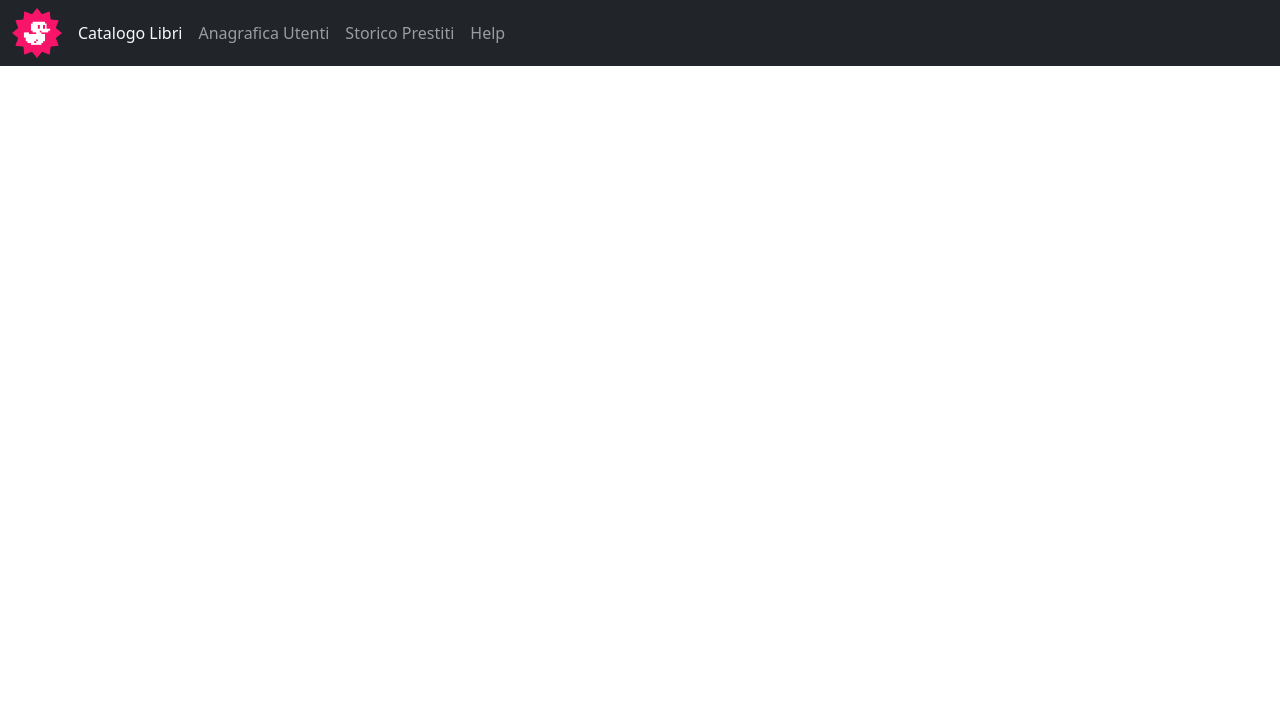
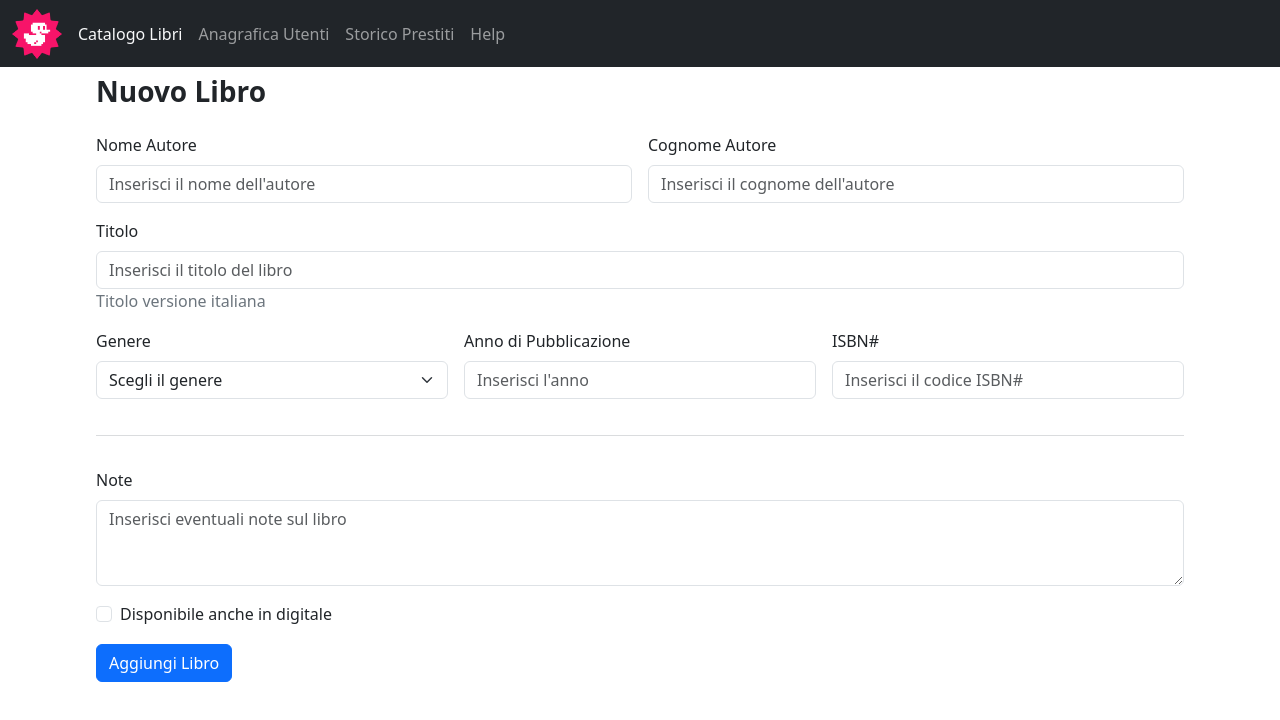
Before and after one commit to Alessandro-Messineo/html-css-bootstrap-dashboard, a plain HTML site: page pagine-interne/nuovo-libro.html in a window 1280 px wide. Drawn offline with nearby package versions, Linux system fonts and the light colour scheme; files that its build step writes are made by us from their sources.

Commit message:
aggiunto form

```diff
--- a/pagine-interne/nuovo-libro.html
+++ b/pagine-interne/nuovo-libro.html
@@ -1,24 +1,33 @@
 <!DOCTYPE html>
 <html lang="en">
+
 <head>
     <meta charset="UTF-8">
     <meta name="viewport" content="width=device-width, initial-scale=1.0">
     <!-- Font awesome -->
-    <link rel="stylesheet" href="https://cdnjs.cloudflare.com/ajax/libs/font-awesome/6.7.2/css/all.min.css" integrity="sha512-Evv84Mr4kqVGRNSgIGL/F/aIDqQb7xQ2vcrdIwxfjThSH8CSR7PBEakCr51Ck+w+/U6swU2Im1vVX0SVk9ABhg==" crossorigin="anonymous" referrerpolicy="no-referrer" />
+    <link rel="stylesheet" href="https://cdnjs.cloudflare.com/ajax/libs/font-awesome/6.7.2/css/all.min.css"
+        integrity="sha512-Evv84Mr4kqVGRNSgIGL/F/aIDqQb7xQ2vcrdIwxfjThSH8CSR7PBEakCr51Ck+w+/U6swU2Im1vVX0SVk9ABhg=="
+        crossorigin="anonymous" referrerpolicy="no-referrer" />
     <!-- Bootstrap -->
-    <link href="https://cdn.jsdelivr.net/npm/bootstrap@5.3.7/dist/css/bootstrap.min.css" rel="stylesheet" integrity="sha384-LN+7fdVzj6u52u30Kp6M/trliBMCMKTyK833zpbD+pXdCLuTusPj697FH4R/5mcr" crossorigin="anonymous">
-    <script src="https://cdn.jsdelivr.net/npm/bootstrap@5.3.7/dist/js/bootstrap.bundle.min.js" integrity="sha384-ndDqU0Gzau9qJ1lfW4pNLlhNTkCfHzAVBReH9diLvGRem5+R9g2FzA8ZGN954O5Q" crossorigin="anonymous"></script>
+    <link href="https://cdn.jsdelivr.net/npm/bootstrap@5.3.7/dist/css/bootstrap.min.css" rel="stylesheet"
+        integrity="sha384-LN+7fdVzj6u52u30Kp6M/trliBMCMKTyK833zpbD+pXdCLuTusPj697FH4R/5mcr" crossorigin="anonymous">
+    <script src="https://cdn.jsdelivr.net/npm/bootstrap@5.3.7/dist/js/bootstrap.bundle.min.js"
+        integrity="sha384-ndDqU0Gzau9qJ1lfW4pNLlhNTkCfHzAVBReH9diLvGRem5+R9g2FzA8ZGN954O5Q"
+        crossorigin="anonymous"></script>
     <!-- css -->
-    <link rel="stylesheet" href="css/style.css">
+    <link rel="stylesheet" href="../css/style.css">
     <title>Nuovo libro</title>
 </head>
+
 <body>
     <!-- Intestazione -->
     <header>
         <nav class="navbar navbar-expand-lg bg-dark " data-bs-theme="dark">
             <div class="container-fluid">
-                <img src="../img/duck.png" alt="duck" width="50" class="d-inline-block align-text-top me-2">
-                <button class="navbar-toggler" type="button" data-bs-toggle="collapse" data-bs-target="#navbarNav" aria-controls="navbarNav" aria-expanded="false" aria-label="Toggle navigation">
+                <a href="../index.html">
+                    <img src="../img/duck.png" alt="duck" width="50" class="d-inline-block align-text-top me-2"></a>
+                <button class="navbar-toggler" type="button" data-bs-toggle="collapse" data-bs-target="#navbarNav"
+                    aria-controls="navbarNav" aria-expanded="false" aria-label="Toggle navigation">
                     <span class="navbar-toggler-icon"></span>
                 </button>
                 <div class="collapse navbar-collapse" id="navbarNav">
@@ -43,7 +52,90 @@
 
     <!-- Contenuto principale -->
     <main>
-
+        <div class="container-main">
+            <h3 class="mt-2 fw-bold">Nuovo Libro</h3>
+            <form class="row g-3 mt-2">
+                <div class="col-6 ">
+                    <label for="nome" class="form-label">Nome Autore</label>
+                    <input type="text" class="form-control" id="nome" placeholder="Inserisci il nome dell'autore">
+                </div>
+                <div class="col-6">
+                    <label for="cognome" class="form-label">Cognome Autore</label>
+                    <input type="text" class="form-control" id="cognome" placeholder="Inserisci il cognome dell'autore">
+                </div>
+                <div class="col-12">
+                    <label for="titolo" class="form-label">Titolo</label>
+                    <input type="text" class="form-control" id="titolo" placeholder="Inserisci il titolo del libro">
+                    <span class="text-secondary">Titolo versione italiana</span>
+                </div>
+                <div class="col-md-4">
+                    <label for="genere" class="form-label">Genere</label>
+                    <select id="genere" class="form-select">
+                        <option selected>Scegli il genere</option>
+                        <option>Avventura</option>
+                        <option>Giallo</option>
+                        <option>Horror</option>
+                        <option>Fantascienza</option>
+                        <option>Storico</option>
+                        <option>Poesia</option>
+                        <option>Umorismo</option>
+                        <option>Mitologia</option>
+                        <option>Spiritualità</option>
+                        <option>Religione</option>
+                        <option>Manuale</option>
+                        <option>Didattico</option>
+                        <option>Graphic Novel</option>
+                        <option>Classico</option>
+                        <option>Letteratura per ragazzi</option>
+                        <option>Letteratura per bambini</option>
+                        <option>Erotico</option>
+                        <option>Politica</option>
+                        <option>Economia</option>
+                        <option>Psicologia</option>
+                        <option>Filosofia</option>
+                        <option>Arte</option>
+                        <option>Musica</option>
+                        <option>Scienze</option>
+                        <option>Medicina</option>
+                        <option>Informatica</option>
+                        <option>Viaggi</option>
+                        <option>Sport</option>
+                        <option>Cucina</option>
+                        <option>Autobiografia</option>
+                        <option>Antologia</option>
+                        <option>Sociologia</option>
+                    </select>
+                </div>
+                <div class="col-md-4">
+                    <label for="anno" class="form-label">Anno di Pubblicazione</label>
+                    <input type="text" class="form-control" id="anno" placeholder="Inserisci l'anno">
+                </div>
+                <div class="col-md-4">
+                    <label for="isbn" class="form-label">ISBN#</label>
+                    <input type="text" class="form-control" id="isbn" placeholder="Inserisci il codice ISBN#">
+                </div>
+                <div class="text-secondary pt-1">
+                    <hr>
+                </div>
+                <div>
+                    <label for="textarea" class="form-label">Note</label>
+                    <textarea class="form-control" id="textarea" rows="3"
+                        placeholder="Inserisci eventuali note sul libro"></textarea>
+                </div>
+                <div class="col-12">
+                    <div class="form-check">
+                        <input class="form-check-input" type="checkbox" id="gridCheck">
+                        <label class="form-check-label" for="gridCheck">
+                            Disponibile anche in digitale
+                        </label>
+                    </div>
+                </div>
+                <div class="col-12">
+                    <button type="submit" class="btn btn-primary">Aggiungi Libro</button>
+                </div>
+            </form>
+        </div>
     </main>
 </body>
+
 </html>
```
